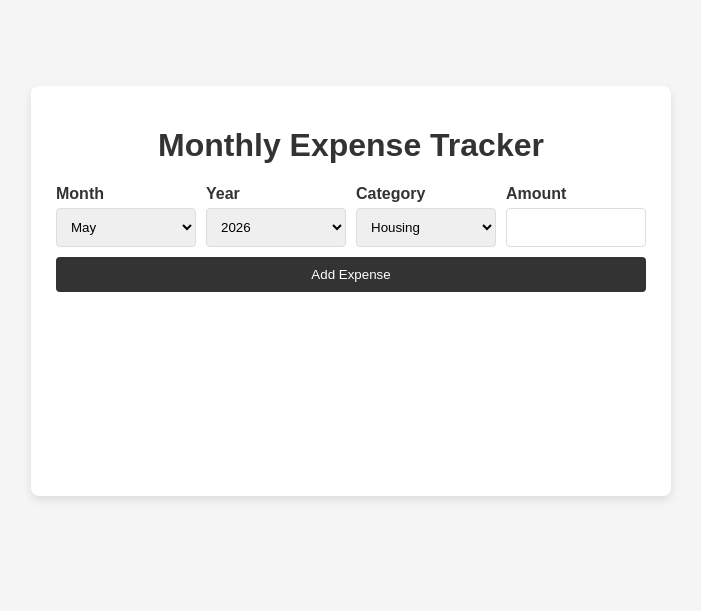
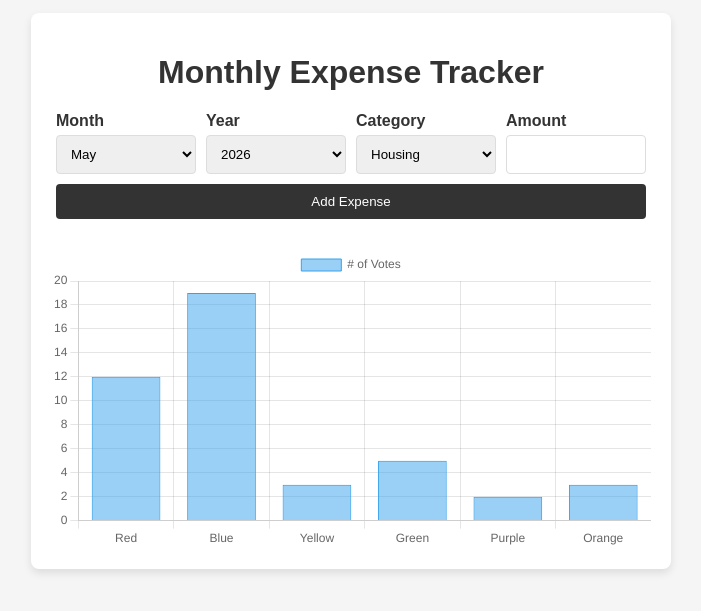
Before and after one commit to roguenomad/expense-tracker, a plain HTML site: page index.html in a window 1280 px wide. Shown: the part 109-720 px from the top of the page, without its empty margins (289-990 px from the left). Drawn offline with nearby package versions, Linux system fonts and the light colour scheme.

Commit message:
add Chart JS

```diff
--- a/index.html
+++ b/index.html
@@ -66,6 +66,7 @@
     </div>
 
     <!-- Script -->
+     <script src="https://cdn.jsdelivr.net/npm/chart.js"></script>
      <script src="script.js"></script>
 </body>
 </html>
--- a/script.js
+++ b/script.js
@@ -42,6 +42,30 @@ document.addEventListener('DOMContentLoaded', () => {
     function saveExpensesToLocalStorage(month, year) {
         const key = `${month}-${year}`;
         localStorage.setItem(key, JSON.stringify(expenses[month]));
+    }
+
+    //Update Chart
+    function updateChart () {
+        const ctx = expenseChart.getContext('2d');
+
+        new Chart(ctx, {
+            type: 'bar',
+            data: {
+            labels: ['Red', 'Blue', 'Yellow', 'Green', 'Purple', 'Orange'],
+            datasets: [{
+                label: '# of Votes',
+                data: [12, 19, 3, 5, 2, 3],
+                borderWidth: 1
+            }]
+            },
+            options: {
+            scales: {
+                y: {
+                beginAtZero: true
+                }
+            }
+            }
+        });
     }
 
     // Handle form submission
@@ -93,5 +117,5 @@ document.addEventListener('DOMContentLoaded', () => {
     }
 
     setDefaultMonthYear();
-
+    updateChart();
 });
```
